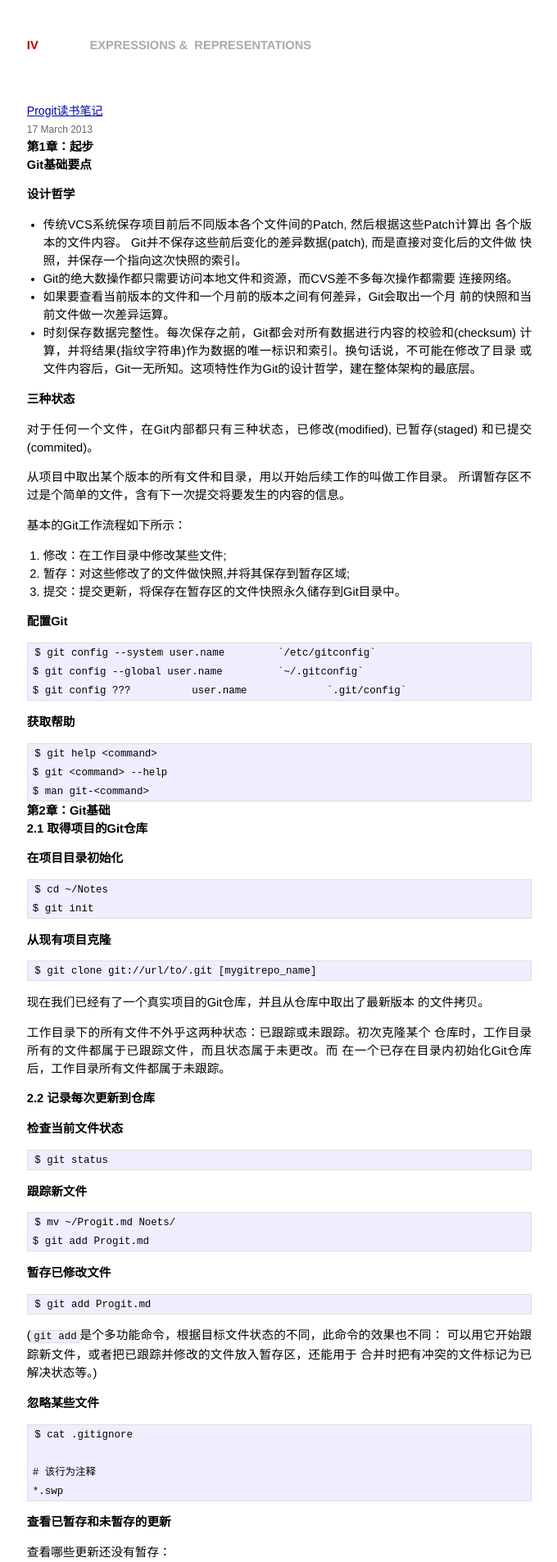
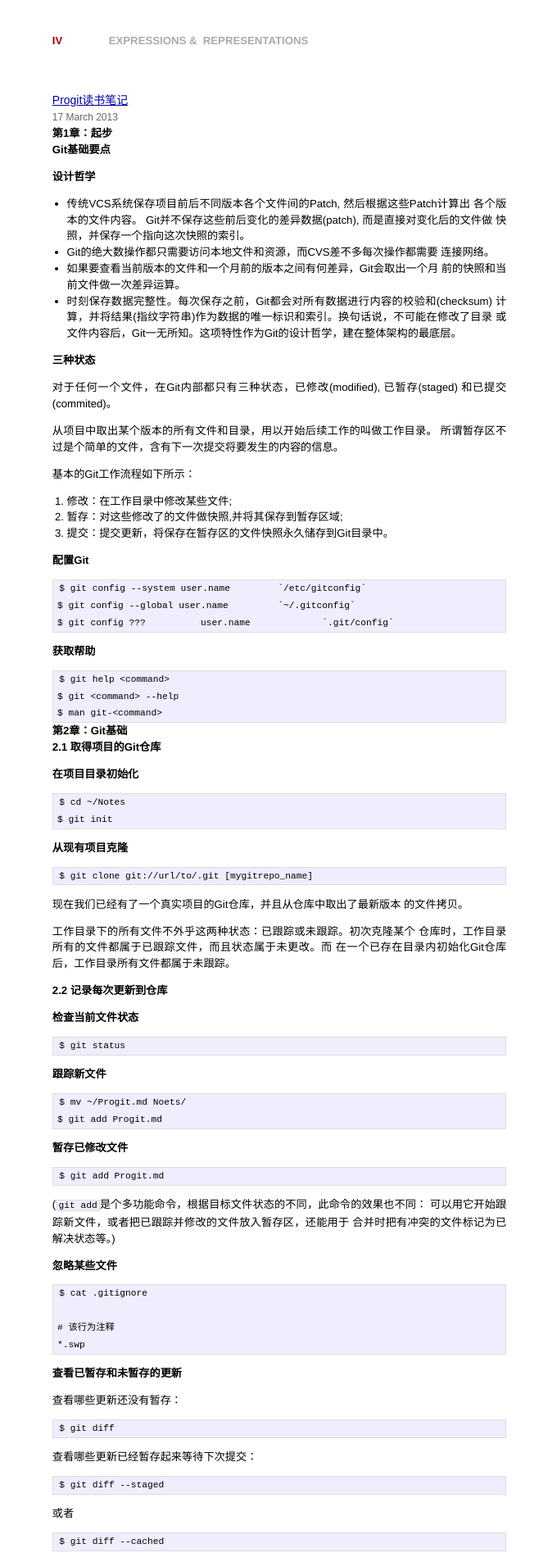
Before and after one commit to kidlj/awei, a Jekyll site: the page built from index.html, in a window 1280 px wide. Shown: the top 1906 px of the page at 82% size, without its empty margins (299-979 px from the left). Built offline with Jekyll 4.4.1, drawn with Linux system fonts in a browser that asks for light colours; Markdown is read by kramdown in place of the engine named in the settings.

Commit message:
body font tweak

```diff
--- a/css/screen.css
+++ b/css/screen.css
@@ -17,8 +17,8 @@
 
 body {
   background-color: white;
-  font: 13.34px helvetica, arial, clean, sans-serif;
-  *font-size: small;
+  font: 12px helvetica, arial, clean, sans-serif;
+  line-height: 1.62;
   text-align: center;
 }
 
```
